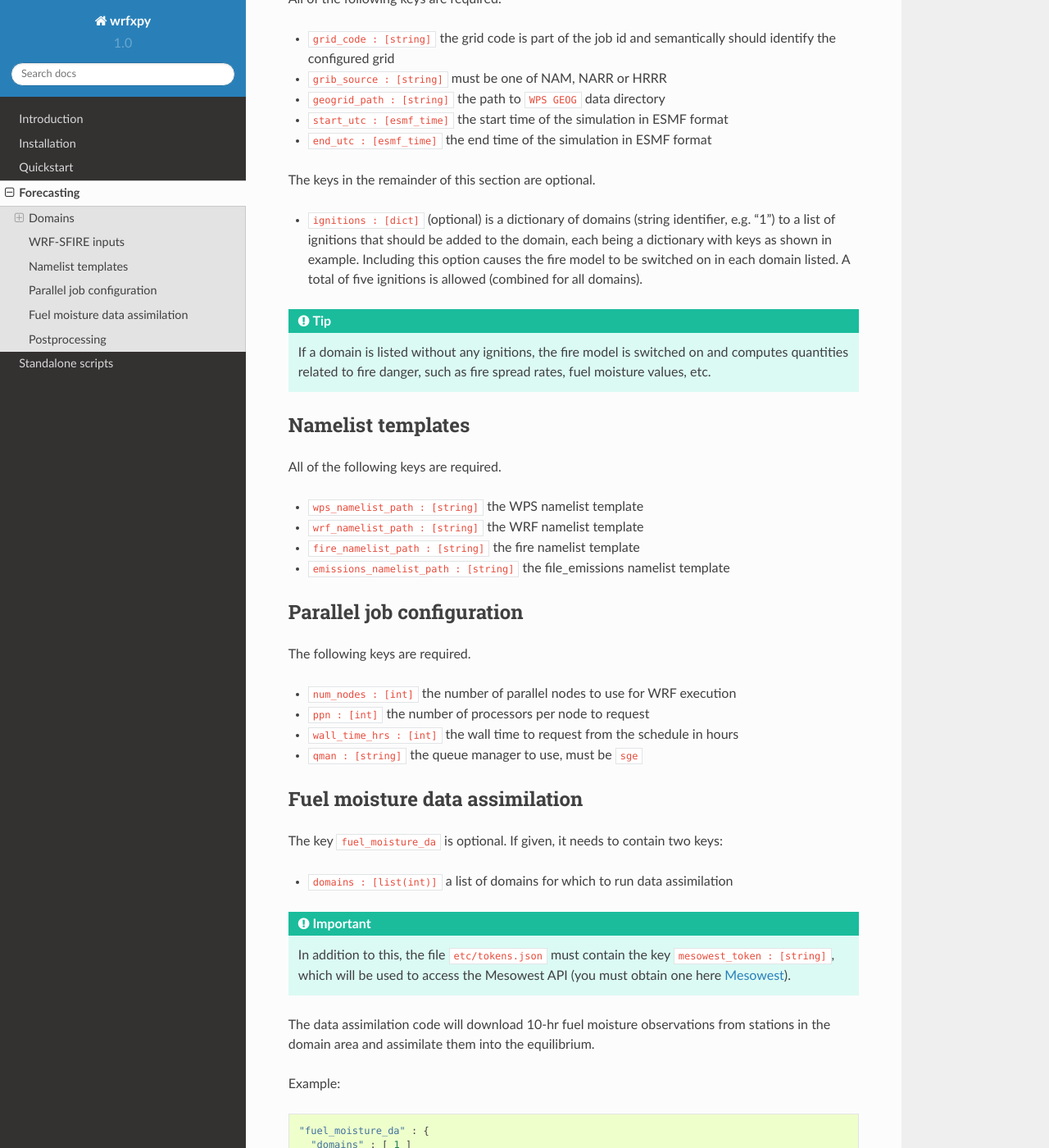
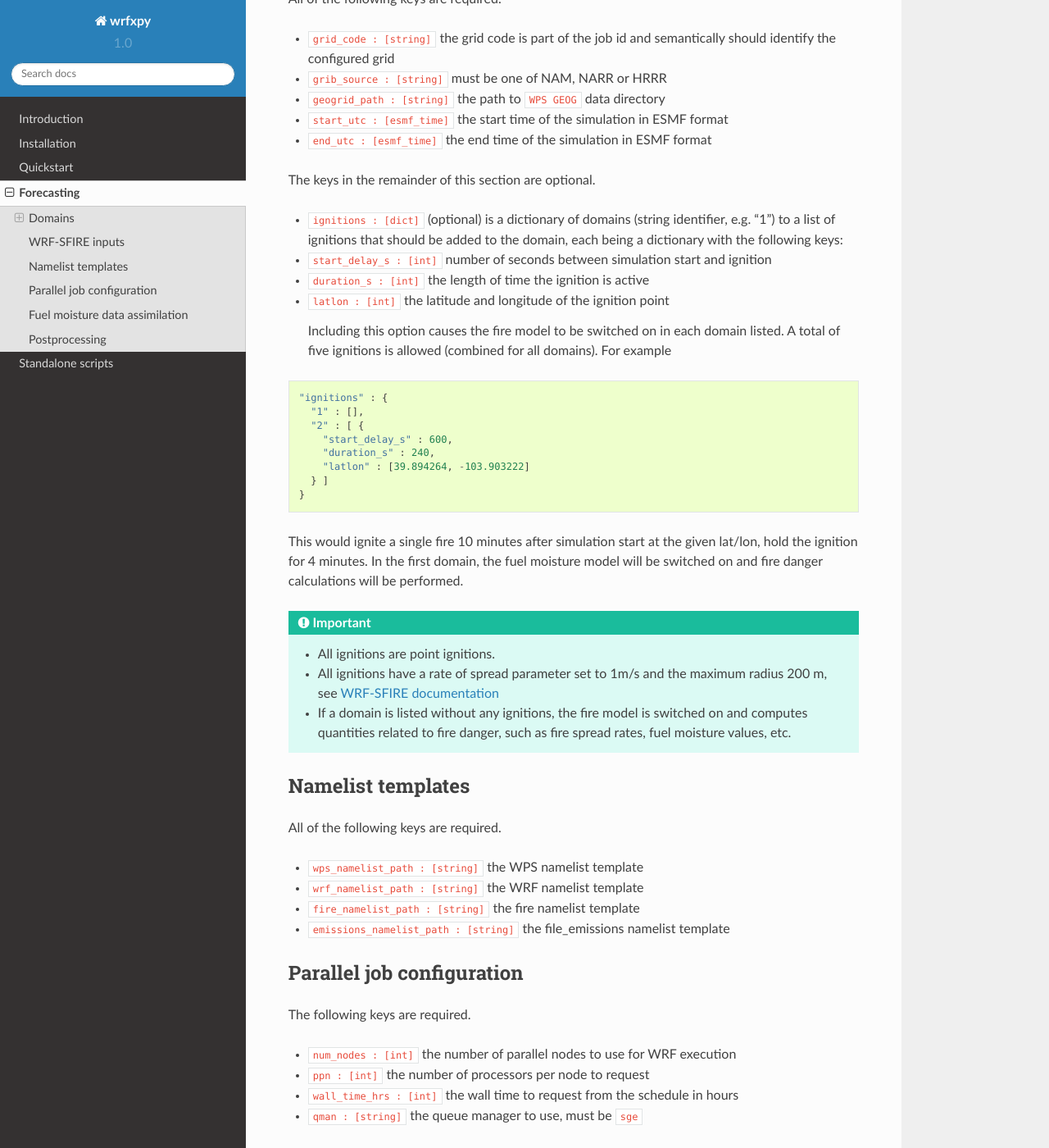
Before and after one commit to openwfm/wrfxpy, a Sphinx documentation site: the page built from docs/source/forecasting.rst, in a window 1280 px wide and 1400 px high, scrolled down 3463 px. Shown: the whole window at 82% size. Built offline with Sphinx 7.4.7 and the Read the Docs theme 2.0.0, drawn with Linux system fonts in a browser that asks for light colours.

Commit message:
added more ignitions parameter documentation

```diff
--- a/docs/source/forecasting.rst
+++ b/docs/source/forecasting.rst
@@ -166,11 +166,33 @@ All of the following keys are required.
 
 The keys in the remainder of this section are optional.
 
-* ``ignitions : [dict]`` (optional) is a dictionary of domains (string identifier, e.g. "1") to a list of ignitions that should be added to the domain, each being a dictionary with keys as shown in example.  Including this option causes the fire model to be switched on in each domain listed.  A total of five ignitions is allowed (combined for all domains).
+* ``ignitions : [dict]`` (optional) is a dictionary of domains (string identifier, e.g. "1") to a list of ignitions that should be added to the domain, each being a dictionary with the following keys:
 
-.. tip::
-  If a domain is listed without any ignitions, the fire model is switched on and computes quantities
-  related to fire danger, such as fire spread rates, fuel moisture values, etc.
+* ``start_delay_s : [int]`` number of seconds between simulation start and ignition
+* ``duration_s : [int]`` the length of time the ignition is active
+* ``latlon : [int]`` the latitude and longitude of the ignition point
+
+  Including this option causes the fire model to be switched on in each domain listed.  A total of five ignitions is allowed (combined for all domains).  For example
+
+::
+
+  "ignitions" : {
+    "1" : [],
+    "2" : [ {
+      "start_delay_s" : 600,
+      "duration_s" : 240,
+      "latlon" : [39.894264, -103.903222]
+    } ]
+  }
+
+
+This would ignite a single fire 10 minutes after simulation start at the given lat/lon, hold the ignition for 4 minutes.  In the first domain, the fuel moisture model will be switched on and fire danger calculations will be performed.
+
+.. important::
+  * All ignitions are point ignitions.
+  * All ignitions have a rate of spread parameter set to 1m/s and the maximum radius 200 m, see `WRF-SFIRE documentation <http://www.openwfm.org/wiki/WRF-Fire_ignition>`_
+  * If a domain is listed without any ignitions, the fire model is switched on and computes quantities related to fire danger, such as fire spread rates, fuel moisture values, etc.
+
 
 
 Namelist templates
```
